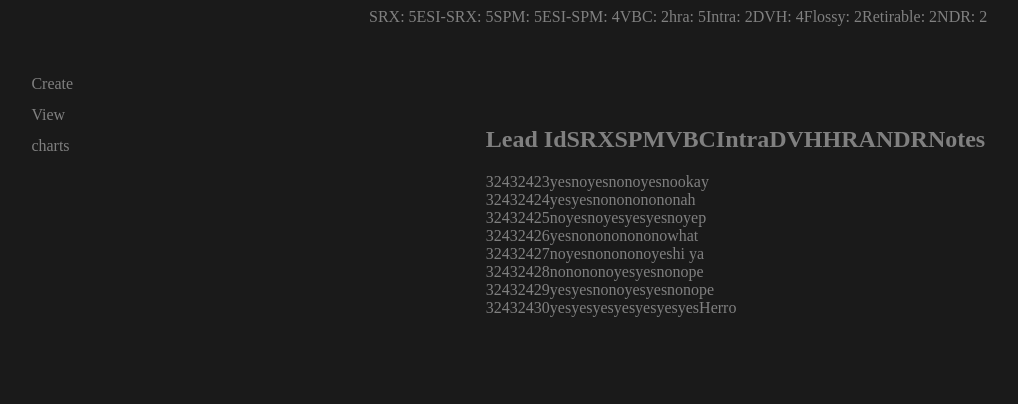
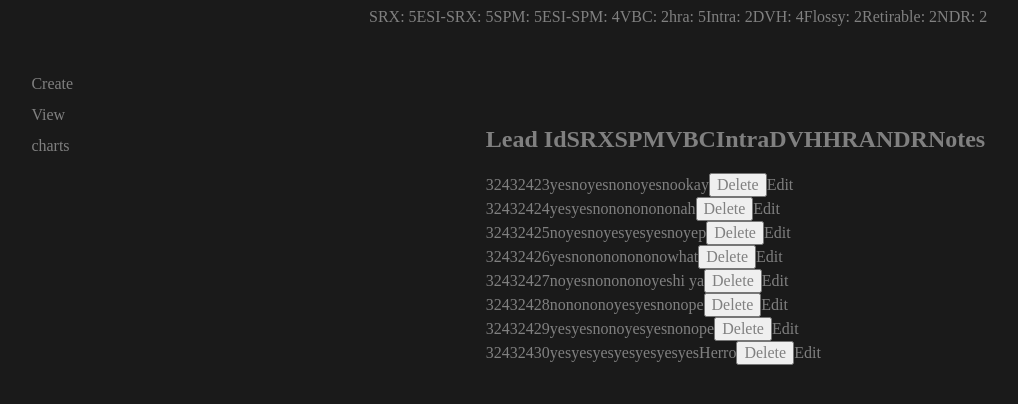
Before and after one commit to JarrodBogard/sales_tracker, a React (Vite) app: page /view in a window 1280 px wide. Shown: the top 404 px of the page, without its empty margins (55-1073 px from the left). Built offline with nearby package versions, Linux system fonts and the light colour scheme; data requests are answered from the project's data file.

Commit message:
add edit component

```diff
--- a/src/App.jsx
+++ b/src/App.jsx
@@ -4,6 +4,7 @@ import { BrowserRouter, Routes, Route, Navigate } from "react-router-dom";
 import AppLayout from "./AppLayout";
 import CreateLead from "./CreateLead";
 import ViewLeads from "./ViewLeads";
+import EditLead from "./EditLead";
 import Charts from "./Charts";
 
 function App() {
@@ -33,6 +34,7 @@ function App() {
             element={<CreateLead onLeadData={setLeadData} />}
           />
           <Route path="view" element={<ViewLeads leadData={leadData} />} />
+          <Route path="edit/:id" element={<EditLead leadData={leadData} />} />
           <Route path="charts" element={<Charts />} />
         </Route>
       </Routes>
--- /dev/null
+++ b/src/EditLead.jsx
@@ -0,0 +1,26 @@
+import { useState, useEffect } from "react";
+import { useParams } from "react-router-dom";
+function EditLead() {
+  const [leadData, setLeadData] = useState(null);
+  const { id } = useParams();
+
+  useEffect(
+    function () {
+      async function fetchLead() {
+        try {
+          const response = await fetch(`http://localhost:8000/leads/${id}`);
+          const data = await response.json();
+          setLeadData(data);
+        } catch (error) {
+          console.log(error);
+        }
+      }
+      fetchLead();
+    },
+    [id]
+  );
+  console.log(leadData);
+  return <div>{leadData.id}</div>;
+}
+
+export default EditLead;
--- a/src/ViewLeads.jsx
+++ b/src/ViewLeads.jsx
@@ -1,3 +1,5 @@
+import { NavLink } from "react-router-dom";
+
 function ViewLead({ leadData }) {
   console.log(leadData);
   const leads = leadData.map((lead) => (
@@ -18,6 +20,8 @@ function ViewLead({ leadData }) {
       <span>{lead.ndr ? "yes" : "no"}</span>
 
       <span>{lead.notes}</span>
+      <button>Delete</button>
+      <NavLink to={`/edit/${lead.id}`}>Edit</NavLink>
     </li>
   ));
 
```
